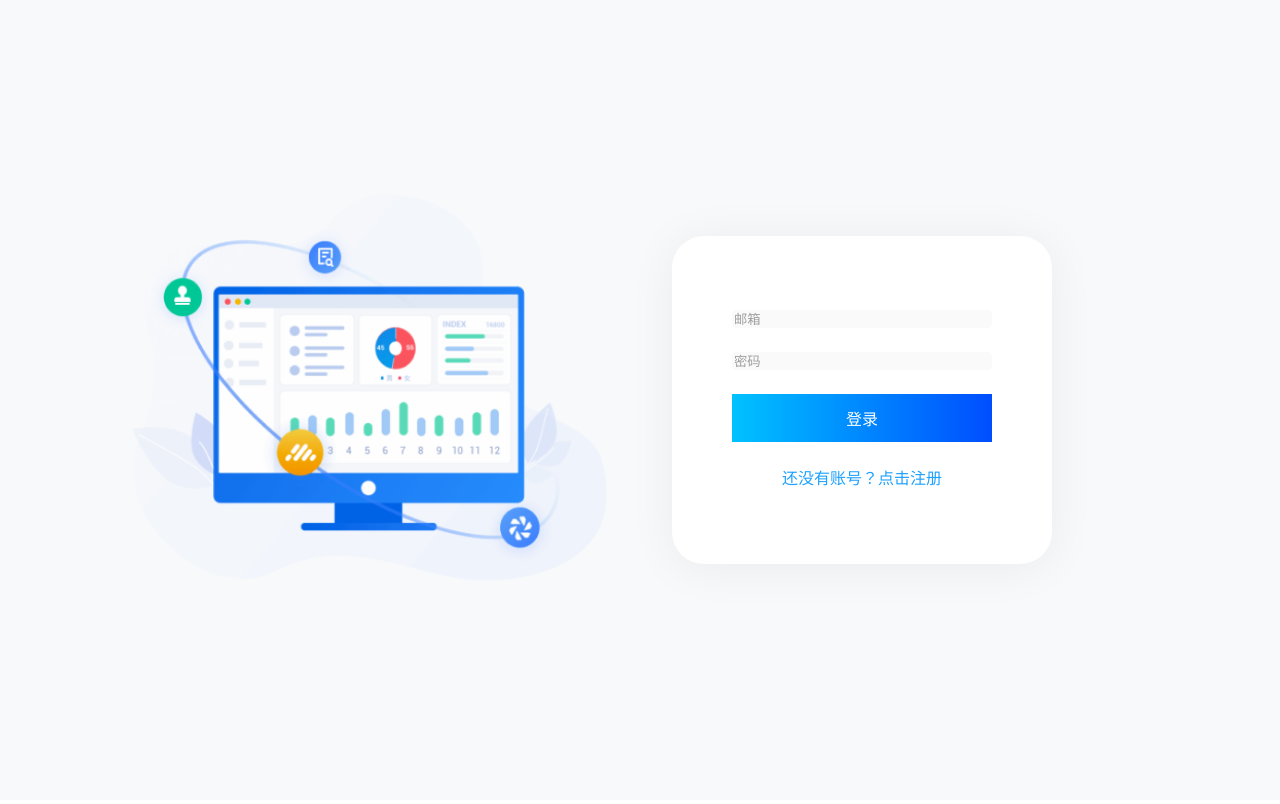
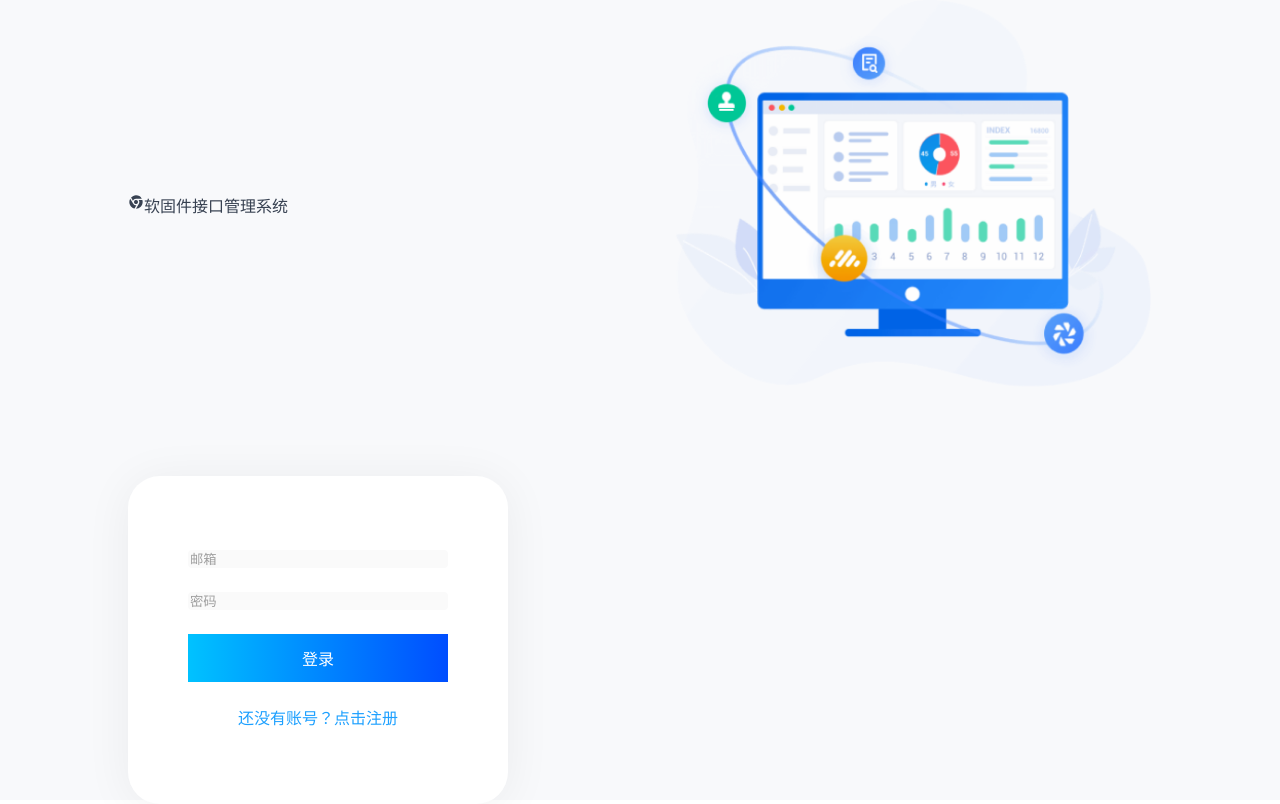
Before and after one commit to linda19504/Admin, a Vue app: page /LoginPage in a window 1280 px wide. Built offline with nearby package versions, Linux system fonts and the light colour scheme.

Commit message:
modify again

```diff
--- a/src/components/Dialog.vue
+++ b/src/components/Dialog.vue
@@ -5,9 +5,9 @@
         </span>
         <template #footer>
             <div class="dialog-footer">
-                <el-button  @click="dialogVisible = false">取消</el-button>
-                <el-button type="primary"  @click="dialogVisible = false">
-                    确认
+                <el-button  @click="cancelDialog"> {{ HOME_MAIN.CANCEL }}</el-button>
+                <el-button type="primary"  @click="confirmDialog">
+                    {{ HOME_MAIN.CONFIRM }}
                 </el-button>
             </div>
         </template>
@@ -16,17 +16,16 @@
 <script setup>
 import { defineEmits } from 'vue';
 import { HOME_MAIN } from "@/constants/MainPage.constants.js";
-// const emit = defineEmits(['confirmDialog', 'cancelDialog']);
-    // const confirmDialog = () => {
-    //   emit('confirmDialog');
-    //   dialogVisible.value = false;
+const emit = defineEmits(['confirmDialog', 'cancelDialog']);
+    const confirmDialog = () => {
+      emit('confirmDialog');
+      dialogVisible.value = false;
 
-    // };
-    // const cancelDialog = () => {
-    //     dialogVisible.value = true;
-    //    emit('cancelDialog');
-    // };
-
+    };
+    const cancelDialog = () => {
+        dialogVisible.value = false;
+       emit('cancelDialog');
+    };
 const dialogVisible = defineModel(false);
 
 // const handleClose = () => {
--- a/src/constants/MainPage.constants.js
+++ b/src/constants/MainPage.constants.js
@@ -24,4 +24,6 @@ export const HOME_MAIN = {
     SUBMIT_ONE:'提交',
     CREATE_ONE:'提交并创建下一个页面',
     SUBMIT_ITEMS:'是否提交数据？',
+    CONFIRM:'确认',
+    CANCEL:'取消',
 };
--- a/src/views/CreateNextPage.vue
+++ b/src/views/CreateNextPage.vue
@@ -44,8 +44,6 @@
                                             <el-button type="primary" class="ml-2" @click="dialogVisible = true">{{
                                                 HOME_MAIN. SUBMIT_ONE
                                             }}
-                                                <Dialog v-model="dialogVisible"  >
-                                                </Dialog>
                                             </el-button>
                                             <el-button type="primary" class="ml-2">{{ HOME_MAIN.CREATE_ONE
                                                 }}</el-button>
@@ -120,6 +118,8 @@
                 </el-main>
             </el-container>
         </el-container>
+        <Dialog v-model="dialogVisible"   @cancelDialog="handleCancel" @confirmDialog="handleConfirm">
+        </Dialog>
     </div>
 </template>
 <script setup>
@@ -194,12 +194,12 @@ const formInline = reactive({
     checkRules: ''
 });
 const dialogVisible = ref(false);
-// const handleCancel = () => {
-//     dialogVisible.value = false;
-// };
-// const handleConfirm = () => {
-//     dialogVisible.value = false;
-// };
+const handleCancel = () => {
+    dialogVisible.value = false;
+};
+const handleConfirm = () => {
+    dialogVisible.value = false;
+};
 // const openDialog = ()=>{
 //     dialogVisible.value = true;
 // };
--- a/src/views/LoginPage.vue
+++ b/src/views/LoginPage.vue
@@ -1,5 +1,11 @@
 <template>
   <div class="loginPage">
+    <div class="title_icon" >
+      <el-icon>
+        <ChromeFilled />
+      </el-icon>
+      <span class="title_name">{{ HOME_MAIN.TITLE }}</span>
+    </div>
     <img src="../assets/icon.png" alt="" class="IconImage" />
     <div class="loginForm">
       <form @submit.prevent>
@@ -7,10 +13,10 @@
         <input v-if="!isLogin" type="text" placeholder="用户名" v-model="username" />
         <input type="password" placeholder="密码" v-model="password" />
         <button type="submit" class="loginButton" @click="isLogin ? login() : register()">
-                    {{ isLogin ? "登录" : "注册" }}
+          {{ isLogin ? '登录' : '注册' }}
         </button>
         <p @click="isLogin = !isLogin" class="info">
-                    {{ isLogin ? "还没有账号？点击注册" : "已有账号？点击登录" }}
+          {{ isLogin ? '还没有账号？点击注册' : '已有账号？点击登录' }}
         </p>
         <div v-if="!isLogin" class="agreement">
           <input type="checkbox" v-model="agreementChecked" />勾选表示同意隐私协议和使用规范
@@ -20,27 +26,29 @@
   </div>
 </template>
 <script setup>
-import { ref } from "vue";
-import { useUserStore } from '@/stores/user.js';
+import { ref } from 'vue'
+import { useUserStore } from '@/stores/user.js'
+import { ChromeFilled } from '@element-plus/icons-vue'
+import { HOME_MAIN } from '@/constants/MainPage.constants.js'
 
-const isLogin = ref(true);
-const email = ref("");
-const username = ref("");
-const password = ref("");
-const agreementChecked = ref(false);
-const userStore = useUserStore();
+const isLogin = ref(true)
+const email = ref('')
+const username = ref('')
+const password = ref('')
+const agreementChecked = ref(false)
+const userStore = useUserStore()
 
 async function register() {
   if (!agreementChecked.value) {
-        alert("请先阅读并同意隐私协议和使用规范");
-        return;
+    alert('请先阅读并同意隐私协议和使用规范')
+    return
   }
   await userStore.register(email.value, username.value, password.value)
   // router.replace("/");
 }
 
 async function login() {
-    await userStore.login(email.value, password.value);
+  await userStore.login(email.value, password.value)
   // router.replace("/");
 }
 </script>
@@ -55,9 +63,13 @@ async function login() {
   max-width: 100%;
   background: #f8f9fb;
   padding: 0 10vw;
-
 }
-
+.title_icon{
+    display: flex;
+    flex-direction: row;
+    flex-wrap: nowrap;
+    width:auto;
+}
 .phoneImage {
   max-width: 400px;
   position: relative;
@@ -78,7 +90,7 @@ async function login() {
   width: 380px;
 }
 
-.loginForm>form {
+.loginForm > form {
   display: grid;
   row-gap: 24px;
   width: 100%;
@@ -96,9 +108,7 @@ input::placeholder {
 }
 
 .loginButton {
-    background: linear-gradient(89.93deg,
-            #00c2ff 0.06%,
-            #0047ff 105.68%);
+  background: linear-gradient(89.93deg, #00c2ff 0.06%, #0047ff 105.68%);
   padding: 12px 0;
   color: white;
   border: none;
```
Lines whose indentation alone changed are shown as unchanged.
